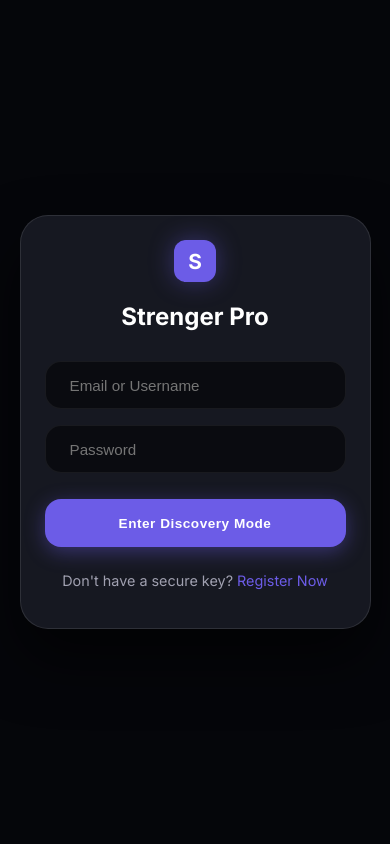
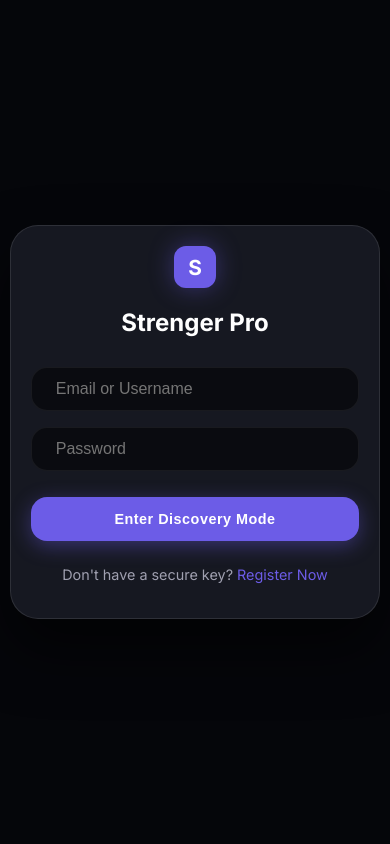
Before and after one commit to prince1604/strenger-pro, a FastAPI app: page / in a window 390 px wide. Run offline with FastAPI, Linux system fonts and the light colour scheme; some libraries are stand-ins or nearby versions.

Commit message:
Fixed mobile layout stacking issue with robust media query

```diff
--- a/templates/index.html
+++ b/templates/index.html
@@ -387,117 +387,111 @@
         }
 
         /* MOBILE RESPONSIVENESS */
-        @media (max-width: 768px) {
+        /* RUGGED MOBILE RESPONSIVENESS */
+        @media screen and (max-width: 1024px) {
             .app-container {
-                flex-direction: column;
-                height: 100vh;
-                overflow: hidden;
+                flex-direction: column !important;
+                height: 100vh !important;
+                overflow: hidden !important;
             }
 
-            /* Sidebar on Top (Map + Stats) */
+            /* Sidebar: Top Panel (Map + Stats) */
             .sidebar {
-                width: 100%;
-                height: auto;
+                width: 100% !important;
+                height: auto !important;
+                flex: none !important;
                 max-height: 40vh;
                 order: 1;
                 padding: 10px;
-                border-right: none;
+                border-right: none !important;
                 border-bottom: 1px solid var(--glass-border);
-                flex-shrink: 0;
+                backdrop-filter: blur(10px);
             }
 
-            /* Compact Map */
+            /* Chat: Bottom Panel */
+            .chat-view {
+                order: 2;
+                flex: 1 !important;
+                /* Take remaining height */
+                height: auto !important;
+                border-radius: 20px 20px 0 0;
+                margin-top: -15px;
+                background: var(--bg);
+                border-top: 1px solid var(--glass-border);
+                box-shadow: 0 -10px 30px rgba(0, 0, 0, 0.5);
+                z-index: 20;
+                position: relative;
+            }
+
             .map-card {
-                height: 120px;
+                height: 140px !important;
                 margin-bottom: 8px;
                 border-radius: 12px;
             }
 
-            /* Horizontal Scroll Stats */
+            .logo-area {
+                display: none !important;
+            }
+
+            /* Scrollable Stats */
             .stats-box {
                 display: flex;
                 gap: 8px;
                 overflow-x: auto;
                 padding-bottom: 5px;
                 margin-bottom: 0;
-                white-space: nowrap;
+                -webkit-overflow-scrolling: touch;
+                scrollbar-width: none;
+                /* Firefox */
             }
+
+            .stats-box::-webkit-scrollbar {
+                display: none;
+            }
+
+            /* Chrome/Safari */
 
             .stat-item {
                 flex: 0 0 auto;
-                width: 120px;
+                width: 110px;
                 margin-bottom: 0;
                 padding: 8px;
-                border-radius: 10px;
+                border-radius: 8px;
             }
 
-            .stat-label {
-                font-size: 0.6rem;
-                margin-bottom: 2px;
+            /* Auth Overlay Fix */
+            .auth-card {
+                width: 95% !important;
+                padding: 20px !important;
+                margin: 0 auto;
+                max-height: 85vh;
             }
 
-            .stat-value {
-                font-size: 0.8rem;
+            /* Hide Sidebar "Disconnect" Button - Use Header Button Instead */
+            .sidebar .btn-danger {
+                display: none !important;
             }
 
-            /* Hide Logo to save space */
-            .logo-area {
-                display: none;
-            }
-
-            /* Chat takes remaining space */
-            .chat-view {
-                flex: 1;
-                order: 2;
-                border-radius: 20px 20px 0 0;
-                margin-top: -15px;
-                /* Overlap effect */
-                background: var(--bg);
-                border-top: 1px solid var(--glass-border);
-                box-shadow: 0 -5px 20px rgba(0, 0, 0, 0.5);
-                z-index: 20;
-            }
-
-            /* Authentication Mobile */
-            .auth-card {
-                width: 90%;
-                padding: 24px;
-                max-height: 90vh;
-                overflow-y: auto;
-            }
-
-            /* Chat Elements */
-            .msg {
-                max-width: 85%;
-                padding: 10px 14px;
-                font-size: 0.9rem;
-            }
-
+            /* Chat Inputs */
             .input-bar {
-                padding: 10px;
+                padding: 8px;
+                background: var(--panel);
             }
 
             input {
-                height: 48px;
-                font-size: 0.95rem;
+                height: 44px !important;
+                font-size: 16px !important;
+                /* Prevent Zoom on iOS */
             }
 
             .btn {
-                height: 48px;
-                padding: 0 15px;
-                font-size: 0.85rem;
+                height: 44px !important;
             }
 
-            /* Reposition Disconnect Btn */
-            .btn-danger {
-                position: absolute;
-                bottom: 100px;
-                /* Hidden or moved? */
-                display: none;
-                /* Hide standard disconnect, add icon later? */
+            .msg {
+                font-size: 0.95rem;
+                padding: 8px 12px;
             }
-
-            /* Add floating disconnect button instead? */
         }
     </style>
 </head>
```
